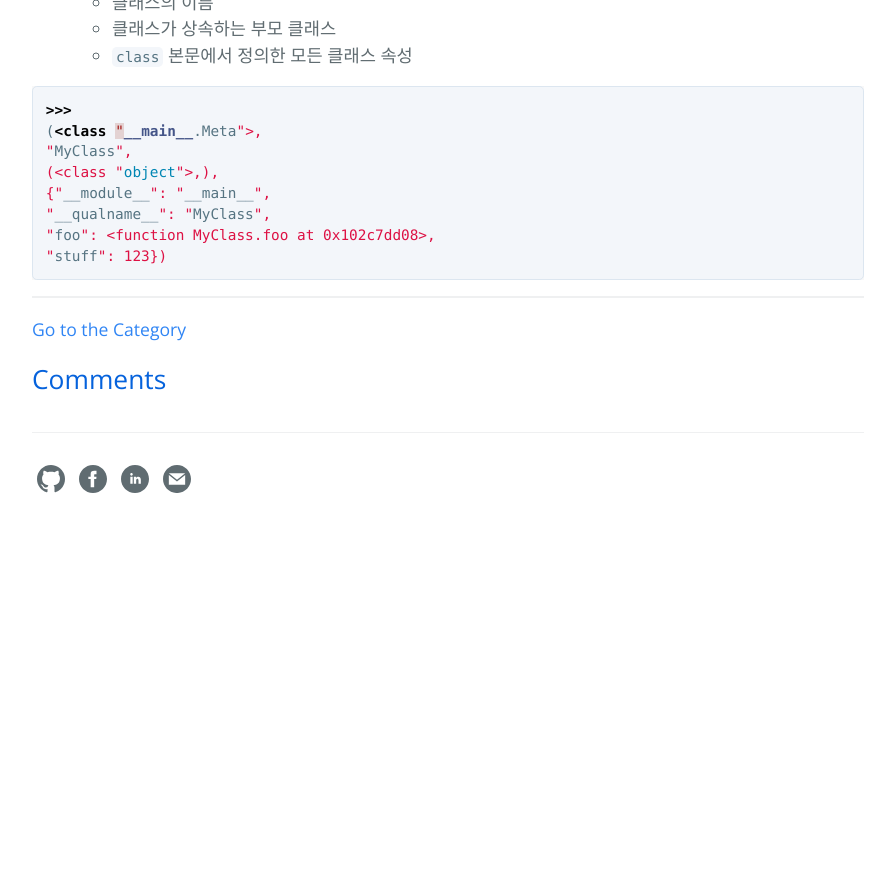
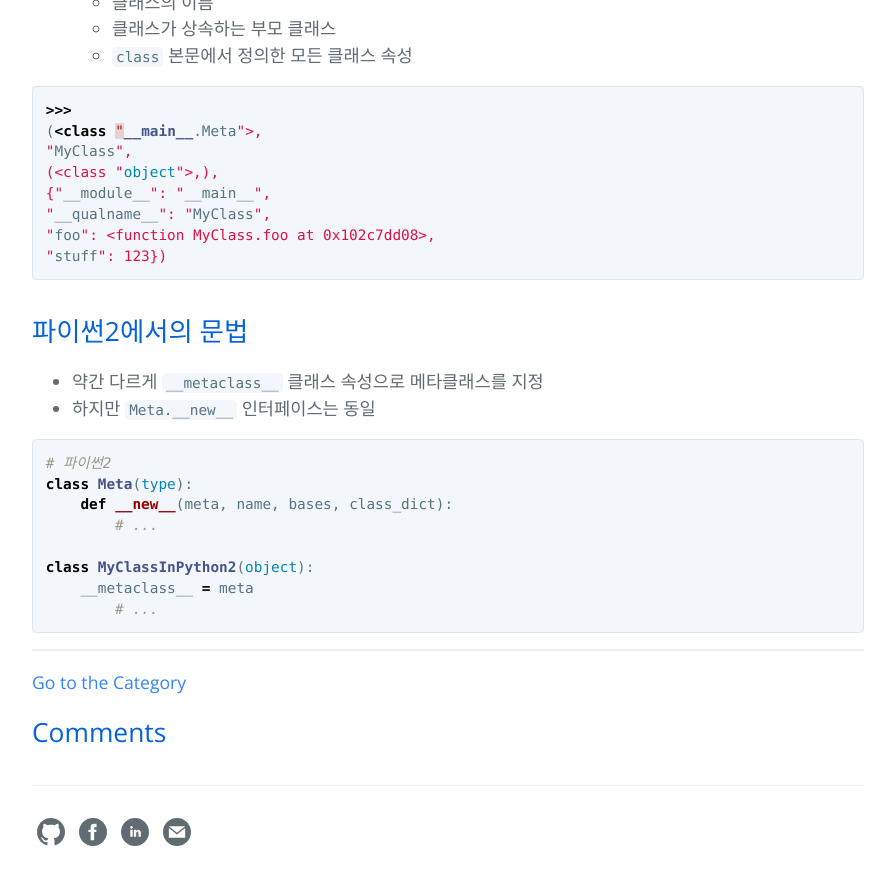
Before and after one commit to hcnoh/hcnoh.github.io, a Jekyll site: the page built from _posts/2018-10-18-effective-python-way33.md, in a window 1280 px wide and 900 px high, scrolled down 1104 px. Shown: the top 885 px of the window, without its empty margins (192-1087 px from the left). Built offline with Jekyll 4.4.1, drawn with Linux system fonts in a browser that asks for light colours; comment, search, counter and statistics services are not loaded; before the commit the page ends 1651 px from its top, so only the background shows below that.

Commit message:
Update 2018-10-18-effective-python-way33.md

````diff
--- a/_posts/2018-10-18-effective-python-way33.md
+++ b/_posts/2018-10-18-effective-python-way33.md
@@ -49,3 +49,18 @@ class MyClass(object, metaclass=Meta):
 "foo": <function MyClass.foo at 0x102c7dd08>,
 "stuff": 123})
 ```
+
+## 파이썬2에서의 문법
+- 약간 다르게 `__metaclass__` 클래스 속성으로 메타클래스를 지정
+- 하지만 `Meta.__new__` 인터페이스는 동일
+
+```python
+# 파이썬2
+class Meta(type):
+    def __new__(meta, name, bases, class_dict):
+        # ...
+
+class MyClassInPython2(object):
+    __metaclass__ = meta
+        # ...
+```
````
